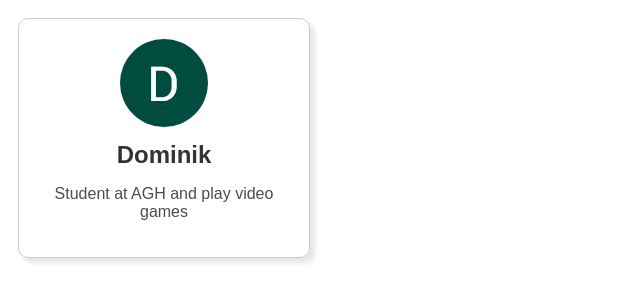
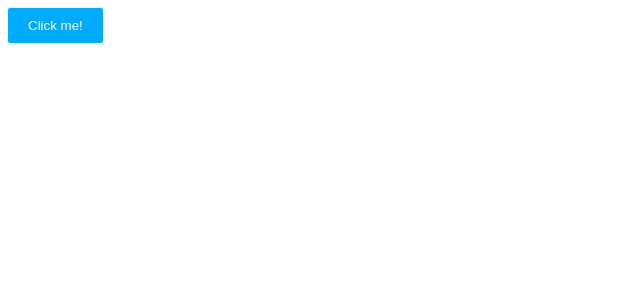
Before and after one commit to Domtracz/ReactJS, a React (Vite) app in the folder website/my-react-web/: page / in a window 1280 px wide. Shown: the top 302 px of the page, without its empty margins (0-640 px from the left). Built offline with nearby package versions, Linux system fonts and the light colour scheme.

Commit message:
styke react components external,modul,inline commit

```diff
--- a/website/my-react-web/src/App.jsx
+++ b/website/my-react-web/src/App.jsx
@@ -2,11 +2,14 @@
 //import Footer from "./Footer";
 //import Food from "./Food";
 
-import Card from "./Card";
+//import Card from "./Card";
 
+import Button from "./Button";
 function App() {
   return(
-    <Card></Card>
+    <>
+    <Button/>
+    </>
   );
 }
 
--- /dev/null
+++ b/website/my-react-web/src/Button.jsx
@@ -0,0 +1,17 @@
+
+
+function Button(){
+  const styles =
+  {
+      backgroundColor: "hsl(200, 100%, 50%)",
+      color: "white",
+      padding: "10px 20px",
+      borderRadius: "2px",
+      border: "none",
+      cursor: "pointer",
+
+  }
+
+  return(<button style={styles}>Click me!</button>);
+}
+export default Button
```
Also changed, not shown: website/my-react-web/src/index.css (+13 -0 lines).
